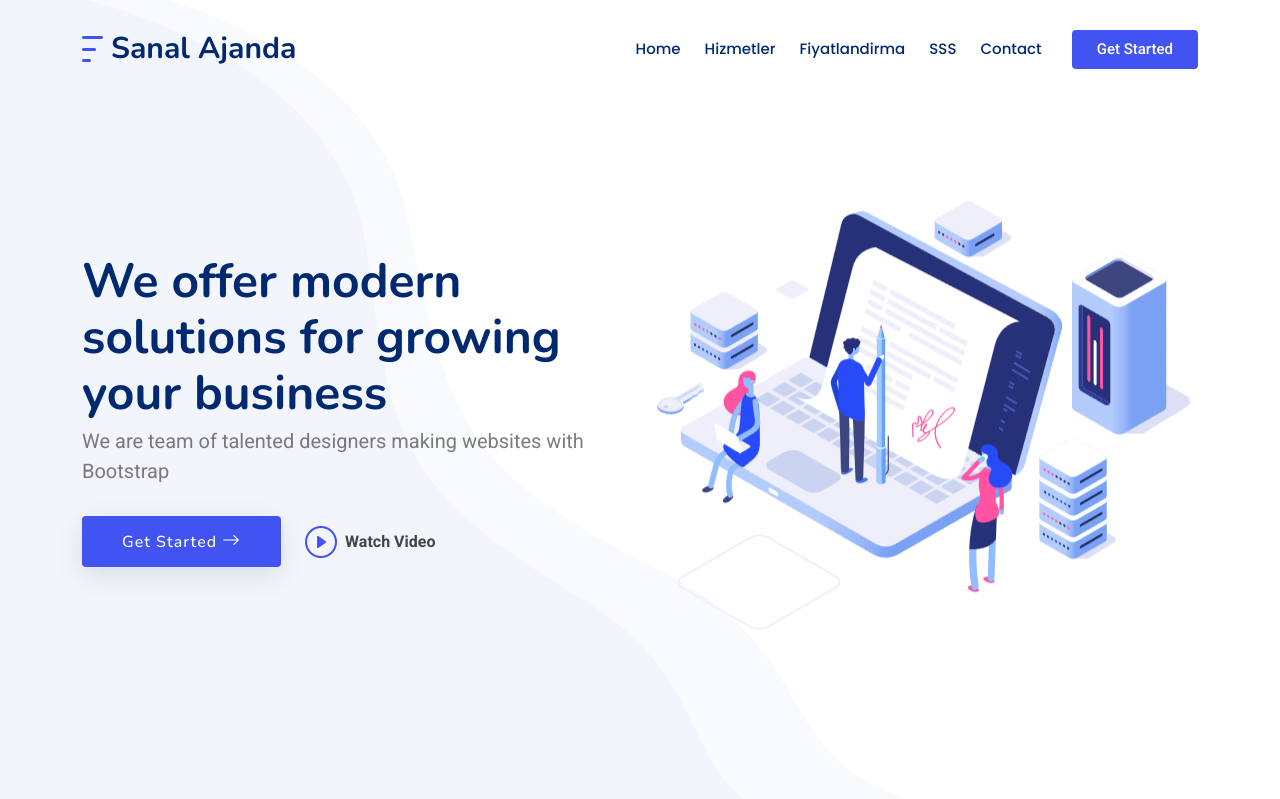
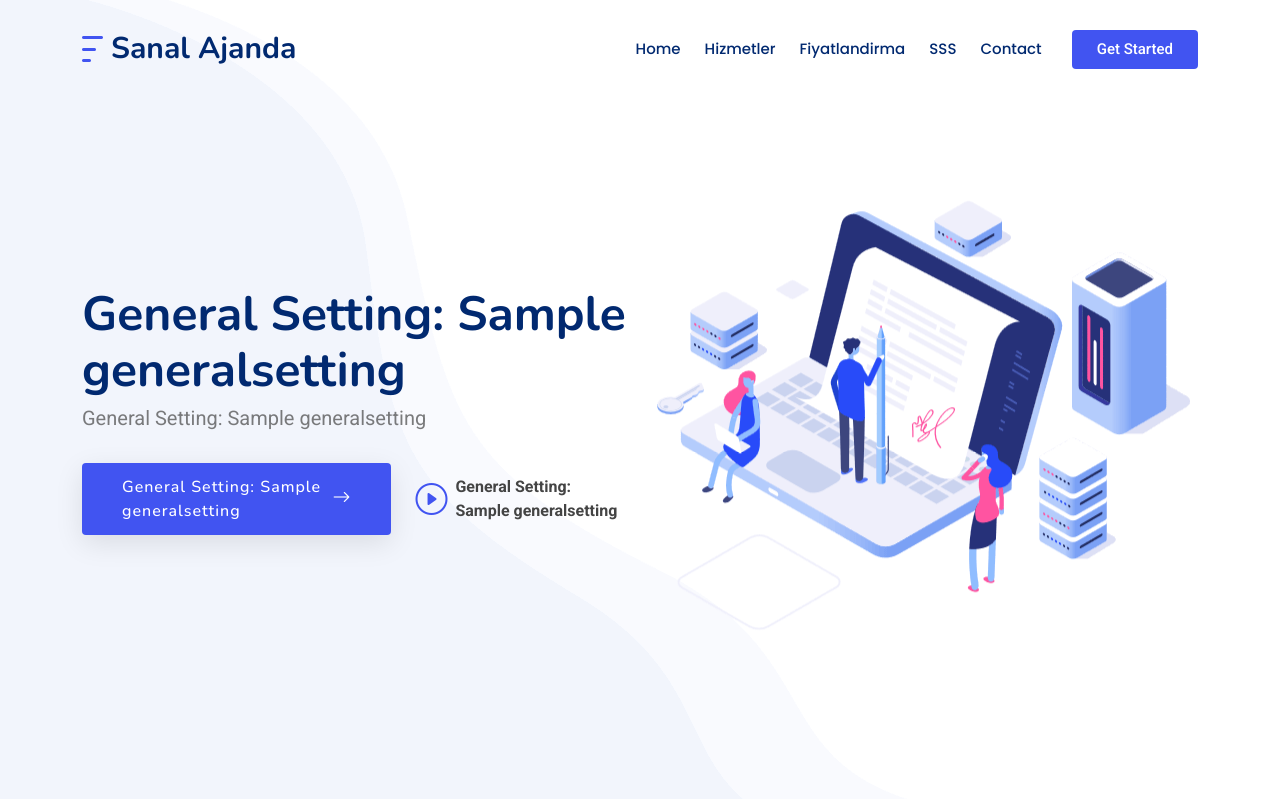
Before and after one commit to md3m1ray/SanalAjanda, a Django app: template templates/index.html in a window 1280 px wide. Shown: the top 799 px of the page. Run offline with Django 5.2, Linux system fonts and the light colour scheme; the template is opened without the code that fills it: values that come from a table or form of the project are taken from there, others are empty; tables that the repository leaves empty hold one stand-in row (values such as "Sample post"); some libraries are stand-ins or nearby versions.

Commit message:
refactor: edit index.html links

```diff
--- a/templates/includes/head.html
+++ b/templates/includes/head.html
@@ -2,6 +2,8 @@
 
 <meta charset="UTF-8">
 <meta content="width=device-width, initial-scale=1.0" name="viewport">
+<meta name="keywords" content="{{ site_keywords }}">
+<meta name="description" content="{{ site_description }}">
 
 <link rel="icon" type="image/png" href="{% get_media_prefix %}images/icons/favicon.ico"/>
 
--- a/templates/index.html
+++ b/templates/index.html
@@ -3,7 +3,7 @@
 
 {% block header %}
 
-    <title>Sanal Ajanda</title>
+    <title>{{ index_site_title }}</title>
 
 {% endblock %}
 
@@ -15,15 +15,14 @@
         <div class="container">
             <div class="row gy-4">
                 <div class="col-lg-6 order-2 order-lg-1 d-flex flex-column justify-content-center">
-                    <h1 data-aos="fade-up">We offer modern solutions for growing your business</h1>
-                    <p data-aos="fade-up" data-aos-delay="100">We are team of talented designers making websites with
-                        Bootstrap</p>
+                    <h1 data-aos="fade-up">{{ hero_title }}</h1>
+                    <p data-aos="fade-up" data-aos-delay="100">{{ hero_description }}</p>
                     <div class="d-flex flex-column flex-md-row" data-aos="fade-up" data-aos-delay="200">
-                        <a href="{% url 'index' %}" class="btn-get-started">Get Started<i
+                        <a href="{{ get_started_btn_link }}" class="btn-get-started">{{ get_started_btn_text }}<i
                                 class="bi bi-arrow-right"></i></a>
-                        <a href="https://www.youtube.com/watch?v=Y7f98aduVJ8"
+                        <a href="{{ watch_video_btn_link }}https://www.youtube.com/watch?v=Y7f98aduVJ8"
                            class="glightbox btn-watch-video d-flex align-items-center justify-content-center ms-0 ms-md-4 mt-4 mt-md-0"><i
-                                class="bi bi-play-circle"></i><span>Watch Video</span></a>
+                                class="bi bi-play-circle"></i><span>{{ watch_video_btn_text }}</span></a>
                     </div>
                 </div>
                 <div class="col-lg-6 order-1 order-lg-2 hero-img" data-aos="zoom-out">
```
Also changed, not shown: core/views.py (+23 -1 lines).
